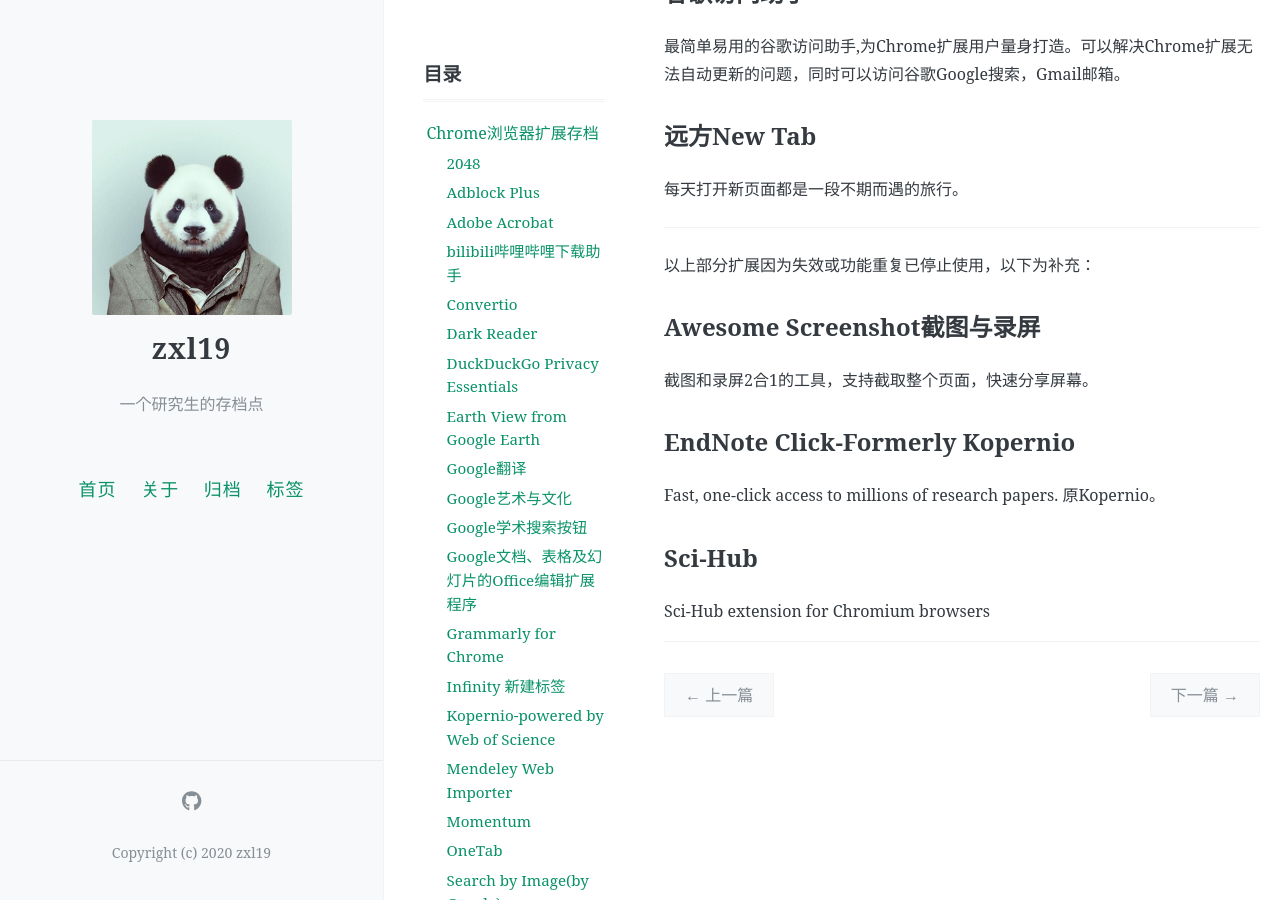
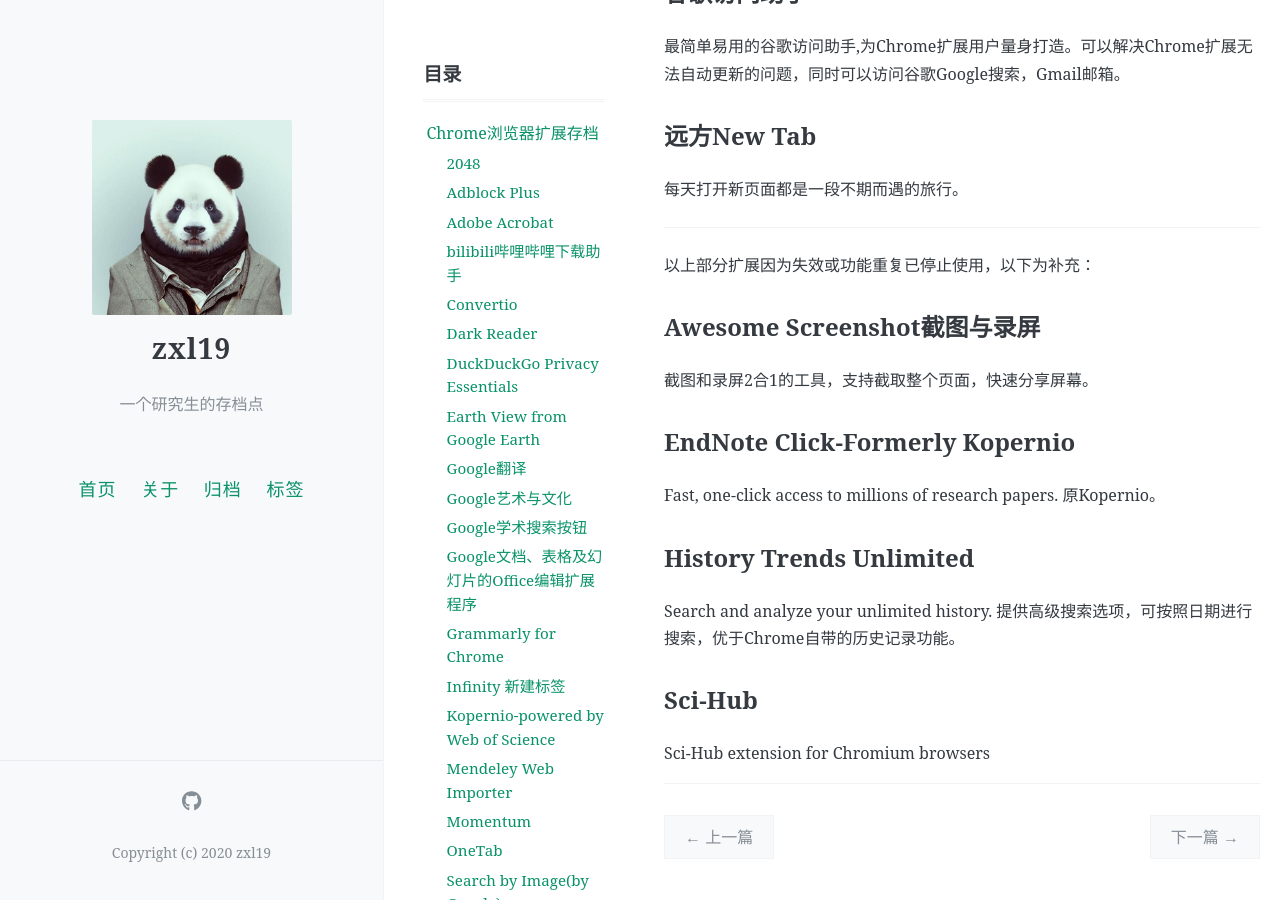
Before and after one commit to zxl19/zxl19.github.io, a Jekyll site: the page built from _posts/2020-06-20-chrome-extension.md, in a window 1280 px wide and 900 px high, scrolled down 4484 px. Built offline with Jekyll 4.4.1, drawn with Linux system fonts in a browser that asks for light colours; comment, search, counter and statistics services are not loaded.

Commit message:
Update 2020-06-20-chrome-extension.md

```diff
--- a/_posts/2020-06-20-chrome-extension.md
+++ b/_posts/2020-06-20-chrome-extension.md
@@ -167,6 +167,10 @@ Download videos from web sites or just collect them in your video list without d
 
 Fast, one-click access to millions of research papers. 原Kopernio。
 
+## History Trends Unlimited
+
+Search and analyze your unlimited history. 提供高级搜索选项，可按照日期进行搜索，优于Chrome自带的历史记录功能。
+
 ## Sci-Hub
 
 Sci-Hub extension for Chromium browsers
```
